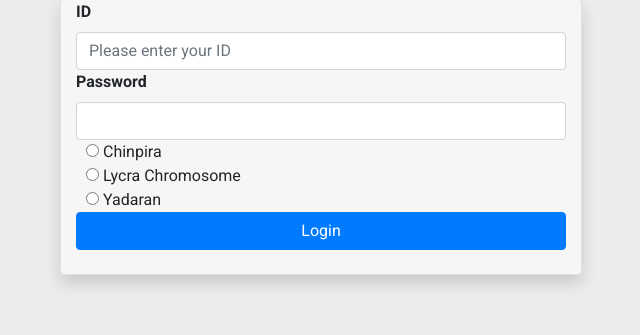
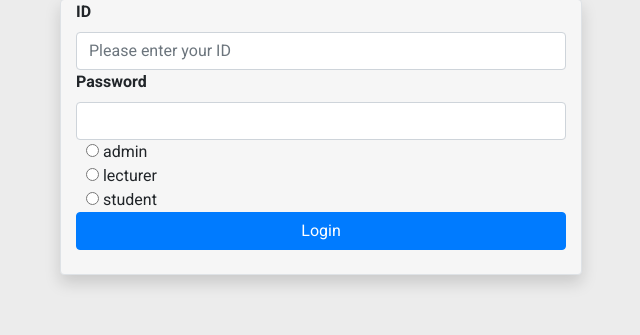
Before and after one commit to sydkif/db-project, a PHP site: page / in a window 1280 px wide. Shown: the part 293-628 px from the top of the page, without its empty margins (319-959 px from the left). Run offline with PHP 8.4, Linux system fonts and the light colour scheme.

Commit message:
Update index.php

```diff
--- a/index.php
+++ b/index.php
@@ -24,12 +24,12 @@ $_SESSION['msg'] = null;
 
         </div>
         <div style="margin-left: 10px;">
-            <label class="form-check-label"><input type="radio" name="account_type" id="student">
-                Chinpira</label><br>
-            <label class="form-check-label"><input type="radio" name="account_type" id="lecturer">
-                Lycra Chromosome</label><br>
-            <label class="form-check-label"><input type="radio" name="account_type" id="admin">
-                Yadaran</label><br>
+            <label class="form-check-label"><input type="radio" name="account_type" id="student"required>
+                admin</label><br>
+            <label class="form-check-label"><input type="radio" name="account_type" id="lecturer"required>
+                lecturer</label><br>
+            <label class="form-check-label"><input type="radio" name="account_type" id="admin"required>
+                student</label><br>
         </div>
         <button href="admin/register/student.php" type="submit" class="btn btn-primary btn-block" id="login">Login</button>
         </form>
@@ -39,18 +39,7 @@ $_SESSION['msg'] = null;
 </div>
 
 <!-- Login Form END -->
-<script>
-    function nextPage() {
-        if (document.getElementById('student').checked)
-            window.location.href = "admin/register/student.php";
-        else if (document.getElementById('lecturer').checked)
-            window.location.href = "admin/register/lecturer.php";
-        else if (document.getElementById('admin').checked)
-            window.location.href = "admin/dashboard.php";
-        else
-            alert('Please select a user type');
-    }
-</script>
+
 
 
 <?php include('templates/footer.php') ?>
```
